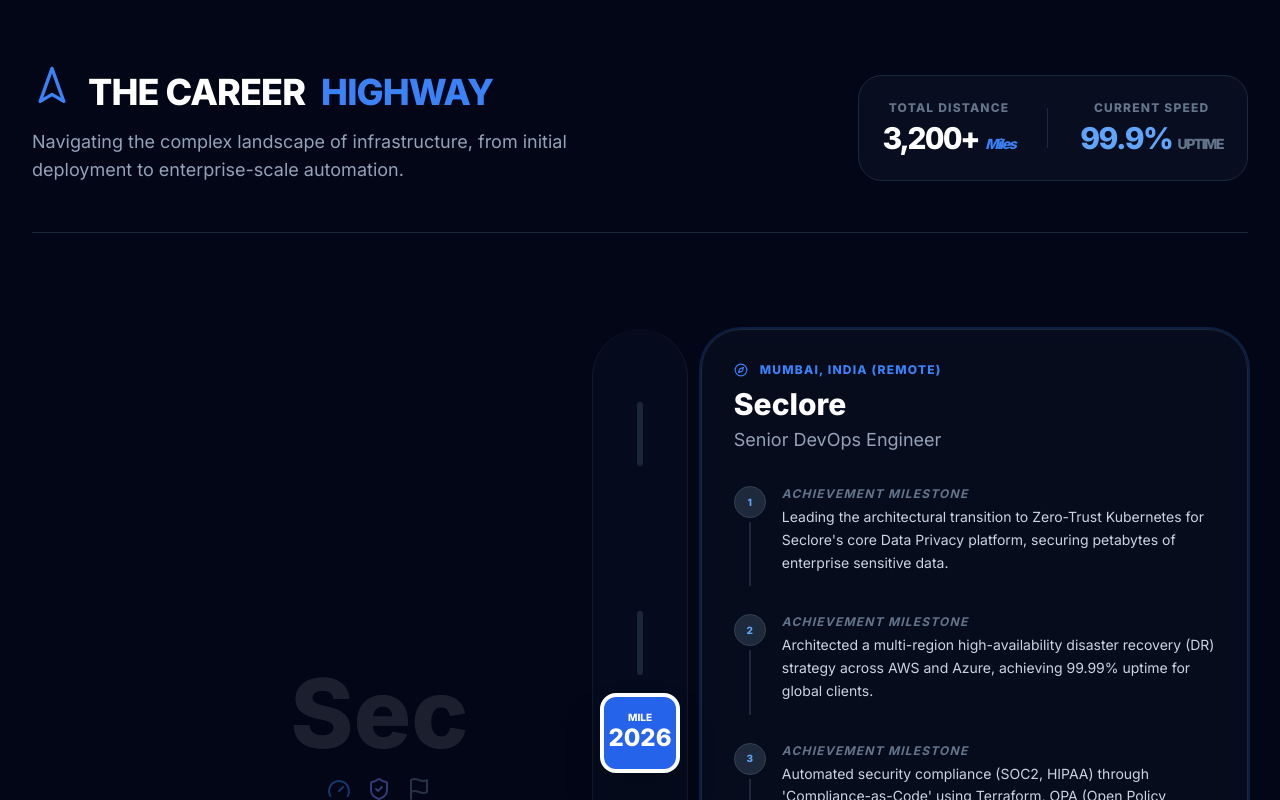
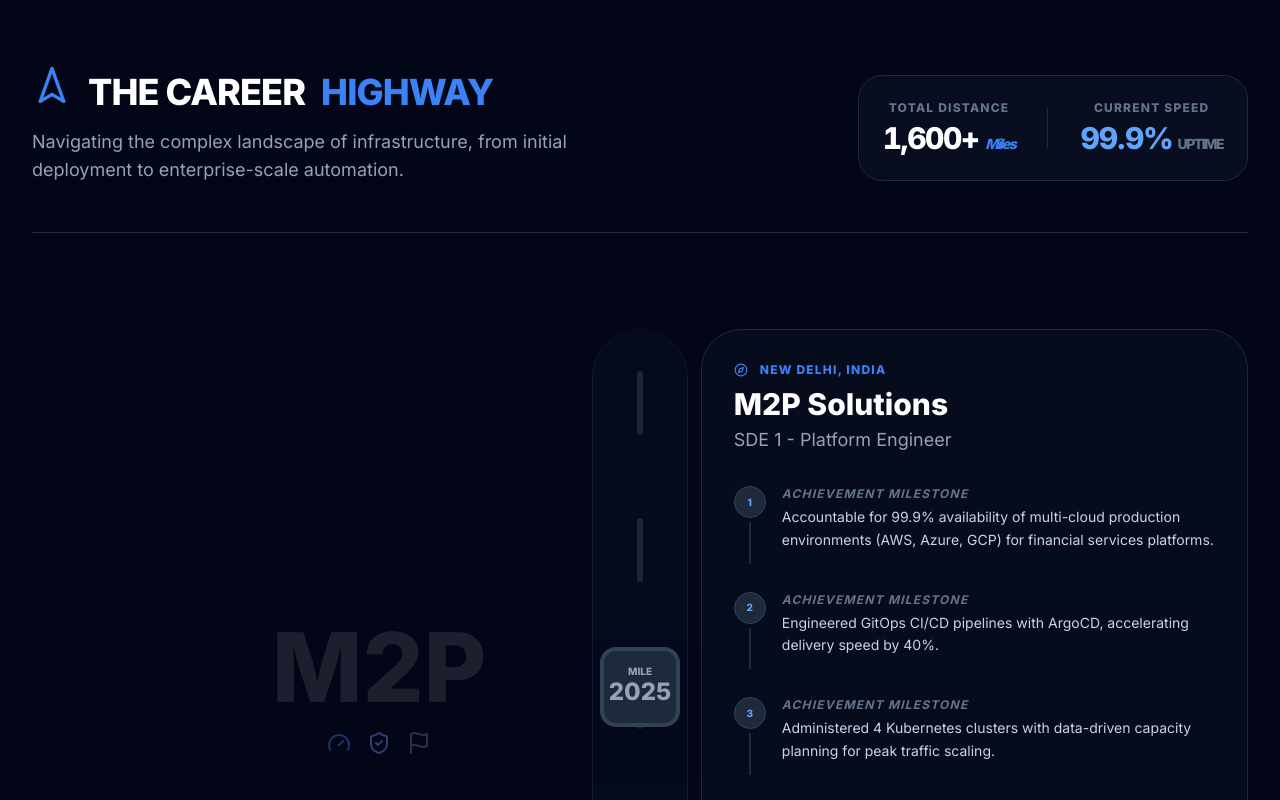
Before and after one commit to Divyanshitripathi2/devops_portfolio, a React (Vite) app: page / in a window 1280 px wide. Shown: the part 920-1720 px from the top of the page. Built offline with nearby package versions, Linux system fonts and the light colour scheme.

Commit message:
feat: enhance experience milestones with dynamic display and additional properties

```diff
--- a/components/Experience.tsx
+++ b/components/Experience.tsx
@@ -5,6 +5,10 @@
 import { Navigation, MapPin, Gauge, ShieldCheck, Flag, Compass } from 'lucide-react';
 
 const Experience: React.FC = () => {
+  const visibleMilestones = MILESTONES.filter(m => !m.hidden);
+  const totalMiles = visibleMilestones.reduce((acc, m) => acc + (m.description.length * 125), 0);
+  const displayMiles = Math.floor(totalMiles / 100) * 100;
+
   return (
     <div className="relative">
       {/* Header Info */}
@@ -22,7 +26,7 @@
         <div className="flex items-center gap-8 bg-slate-900/50 p-6 rounded-3xl border border-slate-800">
           <div className="text-center">
             <div className="text-xs font-black text-slate-500 uppercase tracking-widest mb-1">Total Distance</div>
-            <div className="text-3xl font-black text-white tabular-nums tracking-tighter">3,200+ <span className="text-blue-500 text-sm italic">Miles</span></div>
+            <div className="text-3xl font-black text-white tabular-nums tracking-tighter">{displayMiles.toLocaleString()}+ <span className="text-blue-500 text-sm italic">Miles</span></div>
           </div>
           <div className="h-10 w-px bg-slate-800" />
           <div className="text-center">
@@ -48,7 +52,7 @@
         <div className="absolute left-8 md:hidden top-0 bottom-0 w-1 bg-slate-800" />
 
         <div className="space-y-32">
-          {MILESTONES.map((milestone, idx) => (
+          {MILESTONES.filter(milestone => !milestone.hidden).map((milestone, idx) => (
             <motion.div
               key={milestone.company}
               initial={{ opacity: 0, scale: 0.95 }}
@@ -123,7 +127,7 @@
                   whileInView={{ opacity: 0.1, x: 0 }}
                   className="text-8xl font-black text-white pointer-events-none"
                 >
-                  {milestone.company.substring(0, 3)}
+                  {milestone.shortName || milestone.company.substring(0, 3)}
                 </motion.div>
                 <div className="flex gap-4 opacity-40">
                   <Gauge className="text-blue-500" />
--- a/constants.tsx
+++ b/constants.tsx
@@ -7,7 +7,8 @@
     role: "Senior DevOps Engineer",
     period: "March 2026 – Present",
     location: "Mumbai, India (Remote)",
-    isCurrent: true,
+    isCurrent: false,
+    hidden: true,
     description: [
       "Leading the architectural transition to Zero-Trust Kubernetes for Seclore's core Data Privacy platform, securing petabytes of enterprise sensitive data.",
       "Architected a multi-region high-availability disaster recovery (DR) strategy across AWS and Azure, achieving 99.99% uptime for global clients.",
@@ -34,6 +35,7 @@
     role: "Automation Engineer",
     period: "Jul 2023 – Feb 2026",
     location: "Gurgaon, India",
+    shortName: "HCI",
     description: [
       "Accelerated software delivery by 20% through robust CI/CD implementation using Jenkins, Docker, and Helm.",
       "Reduced build times by 30% and deployment failures by 50%.",
--- a/types.ts
+++ b/types.ts
@@ -6,6 +6,8 @@
   location: string;
   description: string[];
   isCurrent?: boolean;
+  hidden?: boolean;
+  shortName?: string;
 }
 
 export interface Skill {
```
